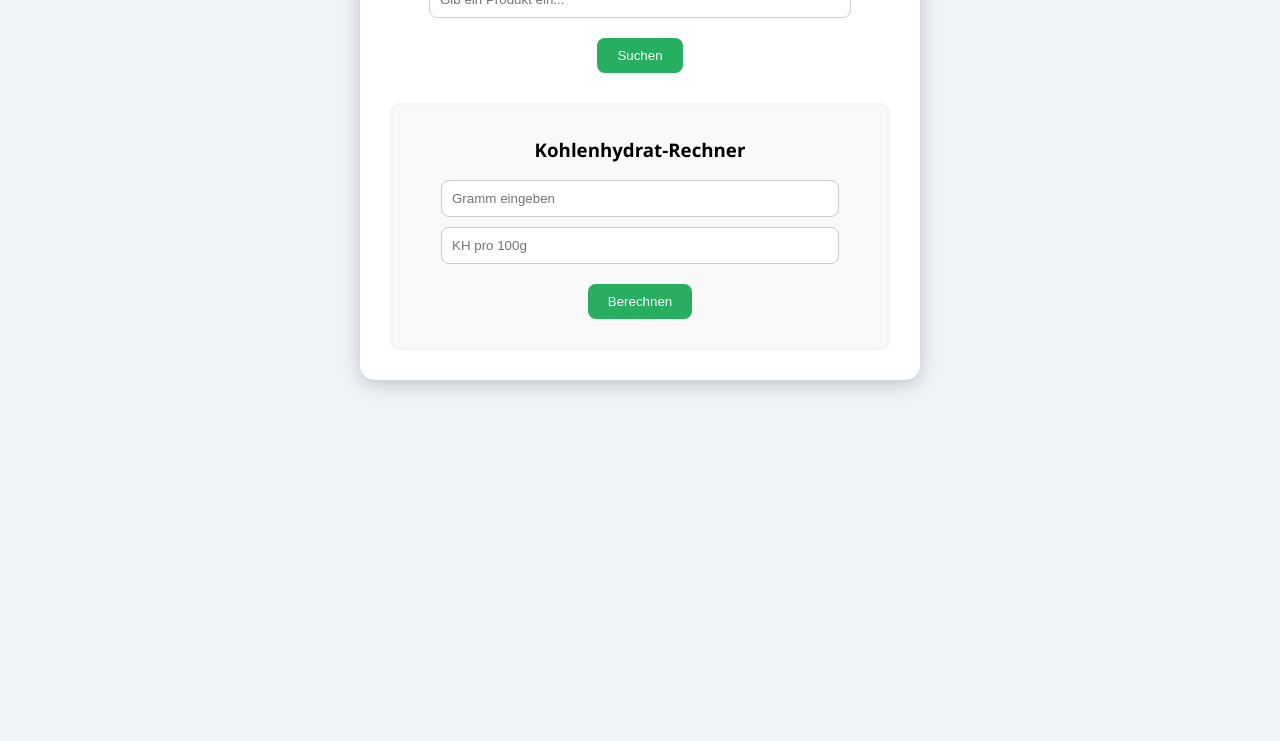
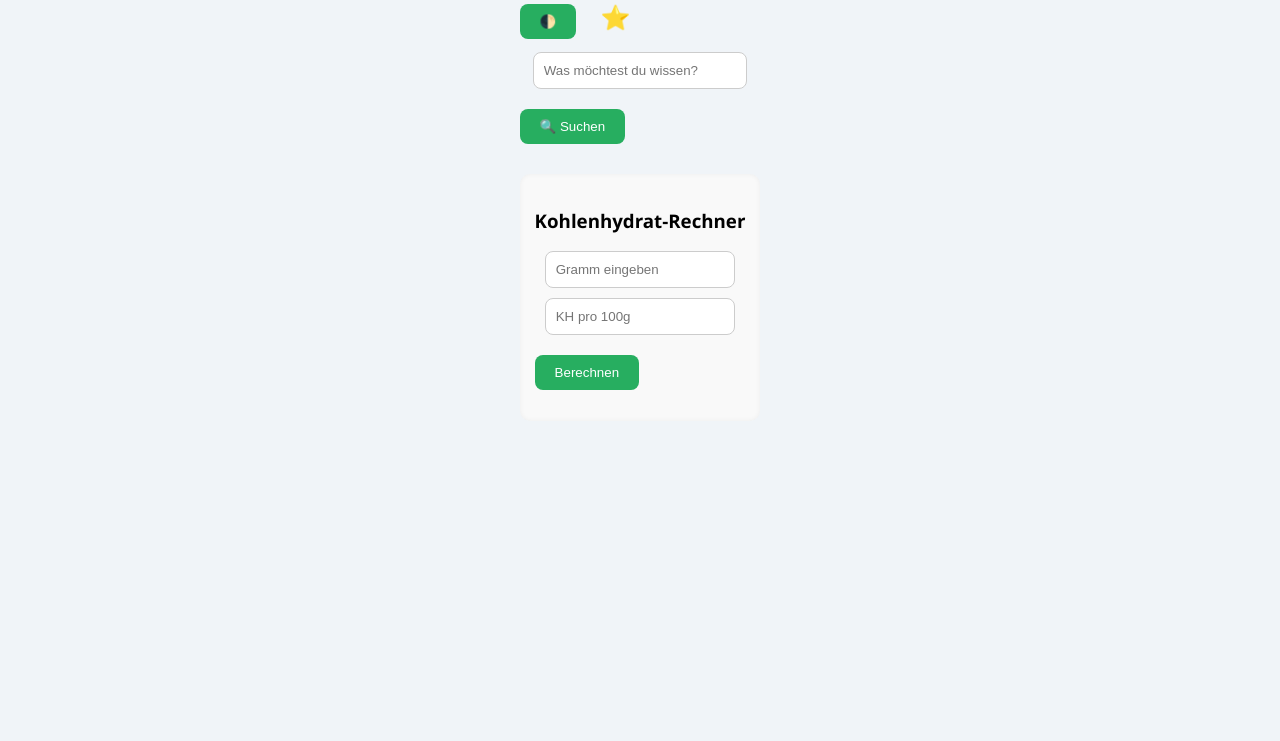
Before and after one commit to Prinzvonbinz/DiabeticUltra, a plain HTML site: page index.html in a window 1280 px wide. Shown: the part 119-860 px from the top of the page. Drawn offline with Linux system fonts and the light colour scheme.

Commit message:
Update index.html

```diff
--- a/index.html
+++ b/index.html
@@ -7,28 +7,33 @@
   <link rel="stylesheet" href="style.css" />
 </head>
 <body>
-  <div class="topbar">
+  <div class="app">
+    <header>
       <h1>Glucopedia</h1>
+      <div class="header-icons">
+        <button id="darkModeToggle" onclick="toggleDarkMode()">🌓</button>
         <button id="favBtn" onclick="toggleFavorites()">⭐</button>
       </div>
+    </header>
 
-  <div class="container">
-    <input type="text" id="searchInput" placeholder="Gib ein Produkt ein...">
-    <button onclick="searchFood()">Suchen</button>
+    <main>
+      <input type="text" id="searchInput" placeholder="Was möchtest du wissen?">
+      <button onclick="searchFood()">🔍 Suchen</button>
       <div id="result"></div>
 
-    <div class="calculator">
+      <section class="calculator">
         <h3>Kohlenhydrat-Rechner</h3>
         <input type="number" id="gramsInput" placeholder="Gramm eingeben">
         <input type="number" id="carbsPer100Input" placeholder="KH pro 100g">
         <button onclick="calculateCarbs()">Berechnen</button>
         <p id="carbResult"></p>
-    </div>
+      </section>
 
-    <div id="favoritesPanel" style="display:none">
+      <section id="favoritesPanel" style="display:none">
         <h3>⭐ Favoriten</h3>
         <ul id="favoritesList"></ul>
-    </div>
+      </section>
+    </main>
   </div>
 
   <script src="main.js"></script>
```
Lines whose indentation alone changed are shown as unchanged.
